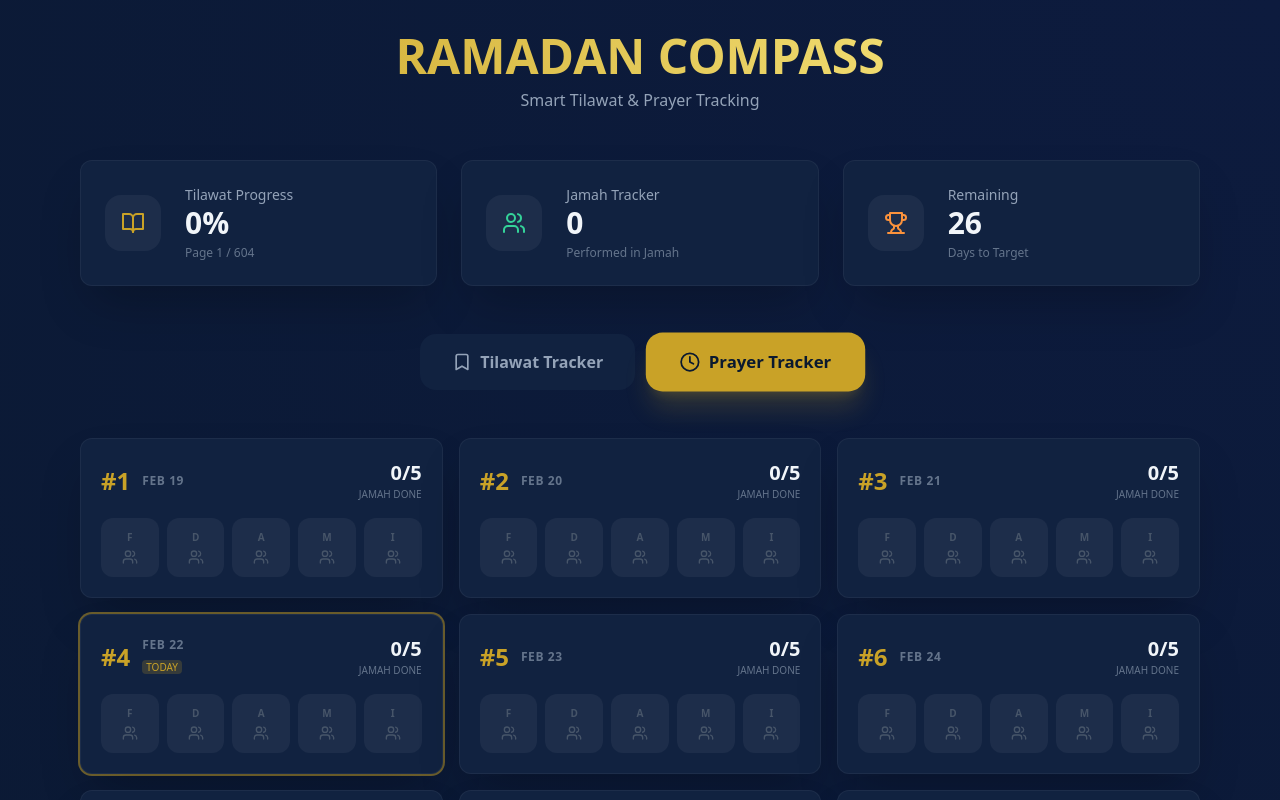
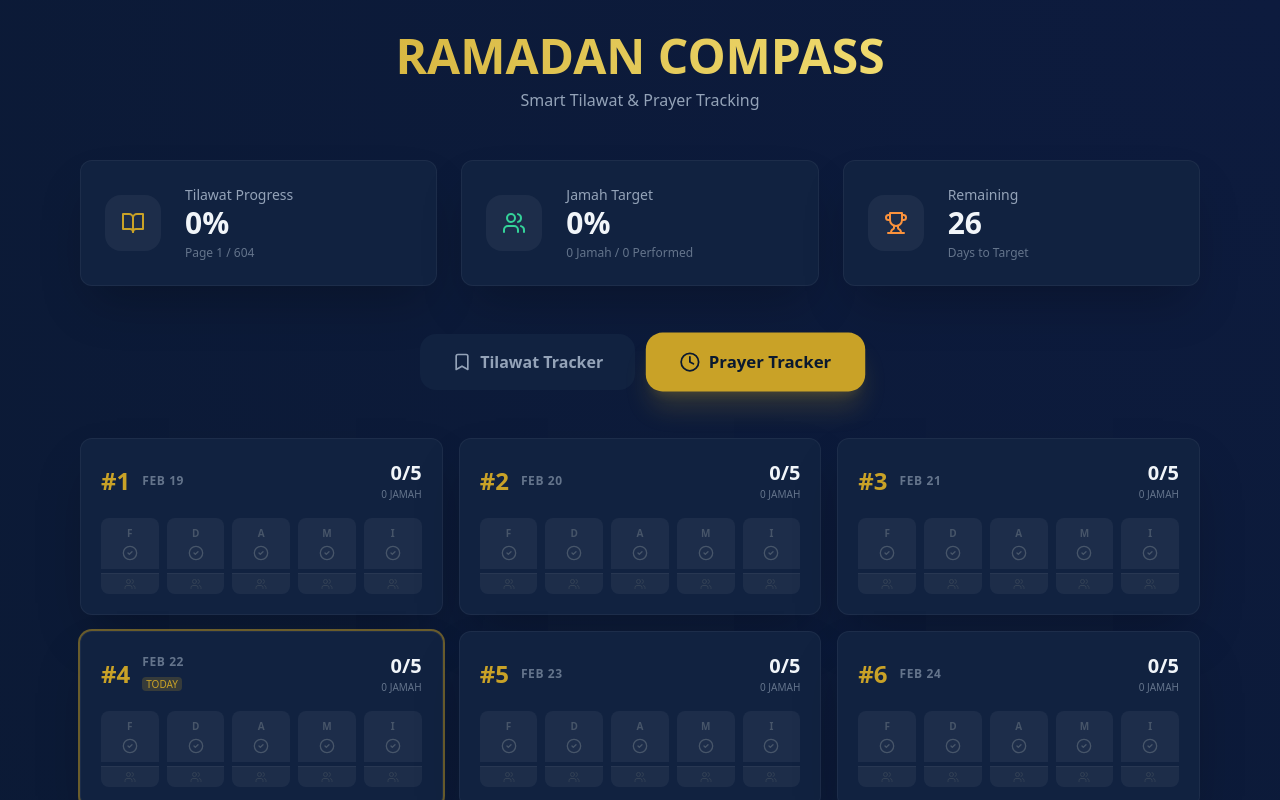
Before and after one commit to saajiidi/Ramadan-Tracker, a React (Vite) app: page / in a window 1280 px wide. Both pictures are taken after a click on the button "Prayer Tracker". Shown: the top 800 px of the page. Built offline with nearby package versions, Linux system fonts and the light colour scheme.

Commit message:
Show Jamah percentage against performed prayers

```diff
--- a/src/App.jsx
+++ b/src/App.jsx
@@ -137,13 +137,24 @@ const App = () => {
         return acc;
     }, { performed: 0, jamah: 0 });
 
-    const toggleWaqt = (date, waqt) => {
+    const toggleWaqt = (date, waqt, type = 'done') => {
         setPrayerLogs(prev => {
             const dayLogs = prev[date] || {};
-            const key = waqt + '_jamah';
+            const updates = {};
+
+            if (type === 'done') {
+                const newState = !dayLogs[waqt];
+                updates[waqt] = newState;
+                if (!newState) updates[waqt + '_jamah'] = false; // Uncheck jamah if done is unchecked
+            } else {
+                const newState = !dayLogs[waqt + '_jamah'];
+                updates[waqt + '_jamah'] = newState;
+                if (newState) updates[waqt] = true; // Auto-check done if jamah is checked
+            }
+
             return {
                 ...prev,
-                [date]: { ...dayLogs, [key]: !dayLogs[key] }
+                [date]: { ...dayLogs, ...updates }
             };
         });
     };
@@ -170,9 +181,9 @@ const App = () => {
                 />
                 <StatCard
                     icon={<Users className="text-emerald-400" />}
-                    label="Jamah Tracker"
-                    value={prayerStats.jamah}
-                    subValue="Performed in Jamah"
+                    label="Jamah Target"
+                    value={prayerStats.performed > 0 ? `${Math.round((prayerStats.jamah / prayerStats.performed) * 100)}%` : '0%'}
+                    subValue={`${prayerStats.jamah} Jamah / ${prayerStats.performed} Performed`}
                 />
                 <StatCard
                     icon={<Trophy className="text-orange-400" />}
@@ -316,7 +327,7 @@ const App = () => {
                                 day={day}
                                 isToday={day.fullDate === today}
                                 logs={prayerLogs[day.fullDate] || {}}
-                                onToggle={(waqt) => toggleWaqt(day.fullDate, waqt)}
+                                onToggle={(waqt, type) => toggleWaqt(day.fullDate, waqt, type)}
                             />
                         ))}
                     </motion.div>
@@ -368,6 +379,7 @@ const TabButton = ({ active, onClick, icon, label }) => (
 );
 
 const PrayerDay = ({ day, logs, onToggle, isToday }) => {
+    const performedCount = WAQT_LIST.filter(w => logs[w]).length;
     const jamahCount = WAQT_LIST.filter(w => logs[w + '_jamah']).length;
 
     return (
@@ -381,24 +393,33 @@ const PrayerDay = ({ day, logs, onToggle, isToday }) => {
                     </div>
                 </div>
                 <div className="text-right">
-                    <p className="text-xl font-bold">{jamahCount}/5</p>
-                    <p className="text-[10px] text-slate-500 uppercase">Jamah Done</p>
+                    <p className="text-xl font-bold">{performedCount}/5</p>
+                    <p className="text-[10px] text-slate-500 uppercase">{jamahCount} Jamah</p>
                 </div>
             </div>
 
             <div className="grid grid-cols-5 gap-2">
                 {WAQT_LIST.map(waqt => {
+                    const isDone = logs[waqt];
                     const isJamah = logs[waqt + '_jamah'];
                     return (
-                        <button
-                            key={waqt}
-                            onClick={() => onToggle(waqt)}
-                            className={`flex flex-col items-center gap-1 p-3 rounded-xl transition-all ${isJamah ? 'bg-primary text-dark shadow-lg shadow-primary/20 scale-105' : 'bg-white/5 text-slate-600 hover:text-slate-400'}`}
-                            title={`Performed ${waqt} in Jamah`}
-                        >
-                            <span className="text-[10px] font-black">{waqt[0]}</span>
-                            <Users size={16} />
-                        </button>
+                        <div key={waqt} className="flex flex-col gap-1">
+                            <button
+                                onClick={() => onToggle(waqt, 'done')}
+                                className={`flex flex-col items-center p-2 rounded-t-lg transition-all ${isDone ? 'bg-emerald-500/20 text-emerald-400' : 'bg-white/5 text-slate-600 hover:text-slate-400'}`}
+                                title={`Mark ${waqt} as Performed`}
+                            >
+                                <span className="text-[10px] font-bold mb-1">{waqt[0]}</span>
+                                <CheckCircle2 size={16} />
+                            </button>
+                            <button
+                                onClick={() => onToggle(waqt, 'jamah')}
+                                className={`flex items-center justify-center p-1 rounded-b-lg transition-all border-t border-white/5 ${isJamah ? 'bg-primary/20 text-primary' : 'bg-white/5 text-slate-700 hover:text-slate-500'}`}
+                                title={`${waqt} in Jamah`}
+                            >
+                                <Users size={12} />
+                            </button>
+                        </div>
                     );
                 })}
             </div>
```
